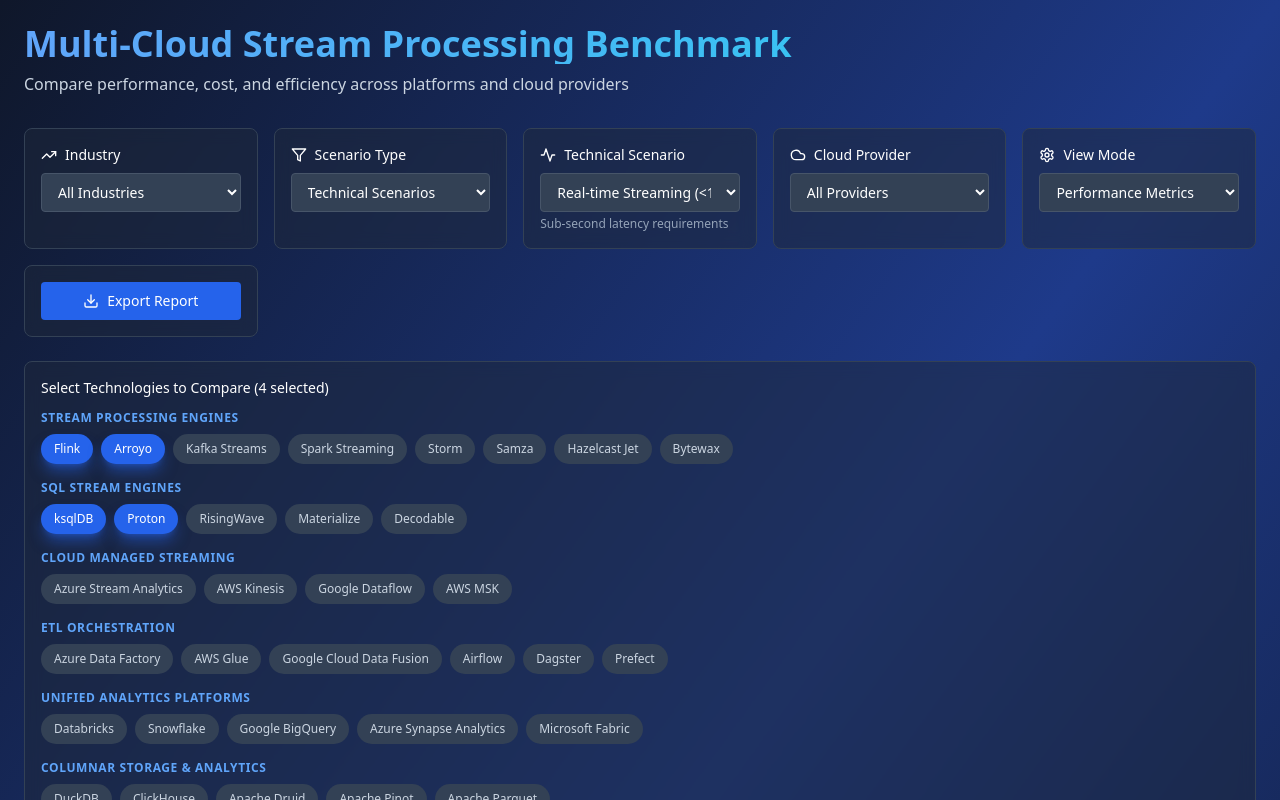
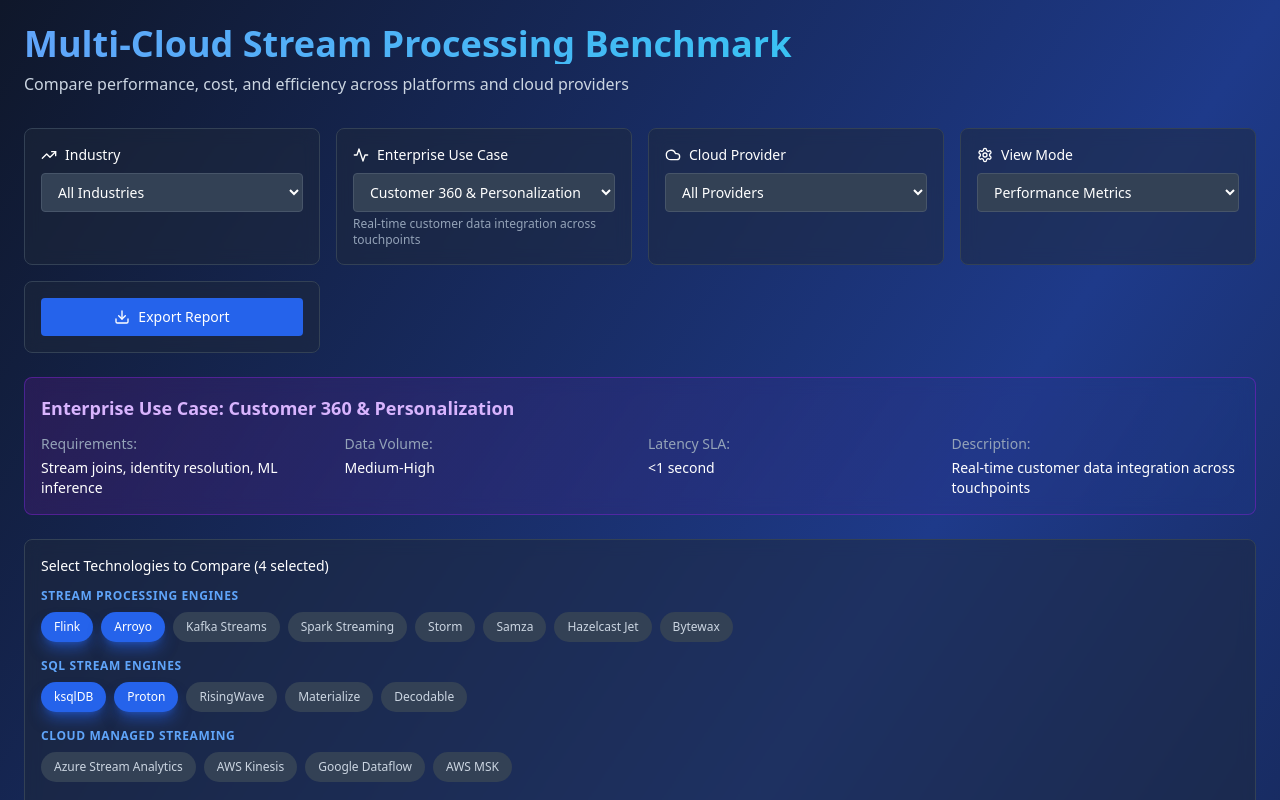
Before and after one commit to Caliu-Data/stream-benchmark-platform, a React (Vite) app: page / in a window 1280 px wide. Shown: the top 800 px of the page. Built offline with nearby package versions, Linux system fonts and the light colour scheme.

Commit message:
Add enterprise cases

```diff
--- a/src/App.jsx
+++ b/src/App.jsx
@@ -1,11 +1,9 @@
-import React, { useState } from 'react';
+import React, { useState, useEffect } from 'react';
 import { BarChart, Bar, LineChart, Line, RadarChart, Radar, PolarGrid, PolarAngleAxis, PolarRadiusAxis, XAxis, YAxis, CartesianGrid, Tooltip, Legend, ResponsiveContainer, ScatterChart, Scatter, ZAxis } from 'recharts';
-import { Database, Zap, Clock, TrendingUp, DollarSign, Cloud, Activity, Filter, Download, Settings } from 'lucide-react';
+import { Zap, TrendingUp, DollarSign, Cloud, Activity, Download, Settings } from 'lucide-react';
 
 const StreamBenchmarkPlatform = () => {
   const [selectedTechs, setSelectedTechs] = useState(['Flink', 'Arroyo', 'ksqlDB', 'Proton']);
-  const [selectedScenario, setSelectedScenario] = useState('technical');
-  const [selectedTechnicalScenario, setSelectedTechnicalScenario] = useState('real-time-streaming');
   const [selectedEnterpriseScenario, setSelectedEnterpriseScenario] = useState('Customer 360 & Personalization');
   const [selectedCloud, setSelectedCloud] = useState('all');
   const [viewMode, setViewMode] = useState('performance');
@@ -87,23 +85,6 @@
 
   const technologies = Object.values(technologyCategories).flat();
 
-  const scenarios = [
-    { id: 'real-time-streaming', name: 'Real-time Streaming (<100ms)', icon: Activity, desc: 'Sub-second latency requirements' },
-    { id: 'near-real-time', name: 'Near Real-time (1-5 sec)', icon: Clock, desc: 'Dashboards and monitoring' },
-    { id: 'micro-batch', name: 'Micro-batch (5-60 sec)', icon: Zap, desc: 'Cost-optimized streaming' },
-    { id: 'batch-processing', name: 'Batch Processing (hourly/daily)', icon: Database, desc: 'Traditional ETL workloads' },
-    { id: 'high-throughput', name: 'High Throughput (>1M events/sec)', icon: TrendingUp, desc: 'Massive scale ingestion' },
-    { id: 'low-latency', name: 'Ultra-Low Latency (<10ms)', icon: Zap, desc: 'Trading, fraud detection' },
-    { id: 'complex-events', name: 'Complex Event Processing', icon: Filter, desc: 'Pattern matching, correlations' },
-    { id: 'stateful-processing', name: 'Stateful Processing (>100GB)', icon: Database, desc: 'Large state management' },
-    { id: 'windowing', name: 'Windowing Operations', icon: Clock, desc: 'Tumbling, sliding, session windows' },
-    { id: 'joins', name: 'Stream Joins (3+ streams)', icon: Filter, desc: 'Multi-stream correlations' },
-    { id: 'out-of-order', name: 'Out-of-Order Events', icon: Activity, desc: 'Late arrival handling' },
-    { id: 'exactly-once', name: 'Exactly-Once Semantics', icon: Database, desc: 'Critical data accuracy' },
-    { id: 'serverless-etl', name: 'Serverless ETL', icon: Cloud, desc: 'Pay-per-use, auto-scaling' },
-    { id: 'analytical-queries', name: 'Analytical Queries', icon: TrendingUp, desc: 'OLAP on streaming data' },
-    { id: 'data-lake', name: 'Data Lake Integration', icon: Database, desc: 'S3, ADLS, GCS integration' }
-  ];
 
   const enterpriseScenarios = {
     'Customer 360 & Personalization': {
@@ -177,6 +158,42 @@
       requirements: 'Time-series, predictive analytics, aggregations',
       dataVolume: 'Very High',
       latency: '<10 seconds'
+    },
+    'Candidate Pipeline Analytics': {
+      description: 'Real-time tracking of candidate journey and pipeline metrics',
+      requirements: 'Event tracking, funnel analysis, engagement metrics',
+      dataVolume: 'Medium',
+      latency: '<5 seconds'
+    },
+    'Talent Matching & Recommendations': {
+      description: 'AI-powered candidate-job matching and recommendations',
+      requirements: 'ML inference, feature engineering, real-time scoring',
+      dataVolume: 'Medium-High',
+      latency: '<1 second'
+    },
+    'Recruitment Marketing Analytics': {
+      description: 'Campaign performance and candidate acquisition analytics',
+      requirements: 'Attribution modeling, conversion tracking, ROI analysis',
+      dataVolume: 'Medium',
+      latency: '<1 minute'
+    },
+    'Donor Engagement Analytics': {
+      description: 'Real-time donor behavior and engagement tracking',
+      requirements: 'Event tracking, segmentation, engagement scoring',
+      dataVolume: 'Low-Medium',
+      latency: '<5 seconds'
+    },
+    'Campaign Performance Tracking': {
+      description: 'Multi-channel campaign analytics and performance monitoring',
+      requirements: 'Attribution, conversion tracking, cost analysis',
+      dataVolume: 'Medium',
+      latency: '<1 minute'
+    },
+    'Impact Measurement & Reporting': {
+      description: 'Program impact tracking and outcome measurement',
+      requirements: 'Data aggregation, reporting, outcome tracking',
+      dataVolume: 'Low-Medium',
+      latency: '<1 hour'
     }
   };
 
@@ -262,7 +279,35 @@
     }
     setSelectedIndustry(industry);
     setSelectedTechs(enterpriseNeeds[industry].technologies);
+
+    // Reset enterprise scenario to first available one for the industry
+    const industryUseCases = enterpriseNeeds[industry]?.useCases || [];
+    if (industryUseCases.length > 0) {
+      setSelectedEnterpriseScenario(industryUseCases[0]);
+    }
   };
+
+  const getFilteredEnterpriseScenarios = () => {
+    if (selectedIndustry === 'all') {
+      return Object.keys(enterpriseScenarios);
+    }
+
+    // Filter scenarios based on industry use cases
+    const industryUseCases = enterpriseNeeds[selectedIndustry]?.useCases || [];
+    return Object.keys(enterpriseScenarios).filter(scenario =>
+      industryUseCases.includes(scenario)
+    );
+  };
+
+  // Ensure selected scenario is valid for current industry
+  useEffect(() => {
+    const filteredScenarios = getFilteredEnterpriseScenarios();
+    if (!filteredScenarios.includes(selectedEnterpriseScenario)) {
+      if (filteredScenarios.length > 0) {
+        setSelectedEnterpriseScenario(filteredScenarios[0]);
+      }
+    }
+  }, [selectedIndustry, selectedEnterpriseScenario]);
 
   const getCloudColor = (cloud) => {
     switch(cloud) {
@@ -285,7 +330,7 @@
         </div>
 
         {/* Controls */}
-        <div className="grid grid-cols-1 md:grid-cols-5 gap-4 mb-6">
+        <div className="grid grid-cols-1 md:grid-cols-4 gap-4 mb-6">
           <div className="bg-slate-800/50 backdrop-blur rounded-lg p-4 border border-slate-700">
             <label className="block text-sm font-medium mb-2 flex items-center gap-2">
               <TrendingUp className="w-4 h-4" />
@@ -308,57 +353,24 @@
             )}
           </div>
 
-          <div className="bg-slate-800/50 backdrop-blur rounded-lg p-4 border border-slate-700">
-            <label className="block text-sm font-medium mb-2 flex items-center gap-2">
-              <Filter className="w-4 h-4" />
-              Scenario Type
-            </label>
-            <select
-              value={selectedScenario}
-              onChange={(e) => setSelectedScenario(e.target.value)}
-              className="w-full bg-slate-700 border border-slate-600 rounded px-3 py-2 text-sm"
-            >
-              <option value="technical">Technical Scenarios</option>
-              <option value="enterprise">Enterprise Use Cases</option>
-            </select>
-          </div>
 
           <div className="bg-slate-800/50 backdrop-blur rounded-lg p-4 border border-slate-700">
             <label className="block text-sm font-medium mb-2 flex items-center gap-2">
               <Activity className="w-4 h-4" />
-              {selectedScenario === 'technical' ? 'Technical Scenario' : 'Enterprise Use Case'}
+              Enterprise Use Case
             </label>
-            {selectedScenario === 'technical' ? (
-              <>
-                <select
-                  value={selectedTechnicalScenario}
-                  onChange={(e) => setSelectedTechnicalScenario(e.target.value)}
-                  className="w-full bg-slate-700 border border-slate-600 rounded px-3 py-2 text-sm"
-                >
-                  {scenarios.map(s => (
-                    <option key={s.id} value={s.id}>{s.name}</option>
-                  ))}
-                </select>
-                <p className="text-xs text-slate-400 mt-1">
-                  {scenarios.find(s => s.id === selectedTechnicalScenario)?.desc}
-                </p>
-              </>
-            ) : (
-              <>
             <select
               value={selectedEnterpriseScenario}
               onChange={(e) => setSelectedEnterpriseScenario(e.target.value)}
               className="w-full bg-slate-700 border border-slate-600 rounded px-3 py-2 text-sm"
             >
-                  {Object.keys(enterpriseScenarios).map(scenario => (
+              {getFilteredEnterpriseScenarios().map(scenario => (
                 <option key={scenario} value={scenario}>{scenario}</option>
               ))}
             </select>
             <p className="text-xs text-slate-400 mt-1">
               {enterpriseScenarios[selectedEnterpriseScenario].description}
             </p>
-              </>
-            )}
           </div>
 
           <div className="bg-slate-800/50 backdrop-blur rounded-lg p-4 border border-slate-700">
@@ -404,7 +416,6 @@
         </div>
 
         {/* Enterprise Scenario Details */}
-        {selectedScenario === 'enterprise' && (
         <div className="bg-gradient-to-r from-purple-900/30 to-blue-900/30 backdrop-blur rounded-lg p-4 border border-purple-700/50 mb-6">
           <h3 className="text-lg font-semibold mb-3 text-purple-300">Enterprise Use Case: {selectedEnterpriseScenario}</h3>
           <div className="grid grid-cols-1 md:grid-cols-4 gap-4 text-sm">
@@ -426,7 +437,6 @@
             </div>
           </div>
         </div>
-        )}
 
         {/* Technology Selector */}
         <div className="bg-slate-800/50 backdrop-blur rounded-lg p-4 border border-slate-700 mb-6">
@@ -621,7 +631,7 @@
                   <Cloud className="w-5 h-5" style={{ color: getCloudColor(cloud) }} />
                   {cloud}
                 </h4>
-                <span className="text-xs bg-slate-700 px-2 py-1 rounded">Best for {selectedScenario}</span>
+                <span className="text-xs bg-slate-700 px-2 py-1 rounded">Best for Enterprise</span>
               </div>
               <div className="space-y-2 text-sm">
                 <div className="flex justify-between">
```
Lines whose indentation alone changed are shown as unchanged.
